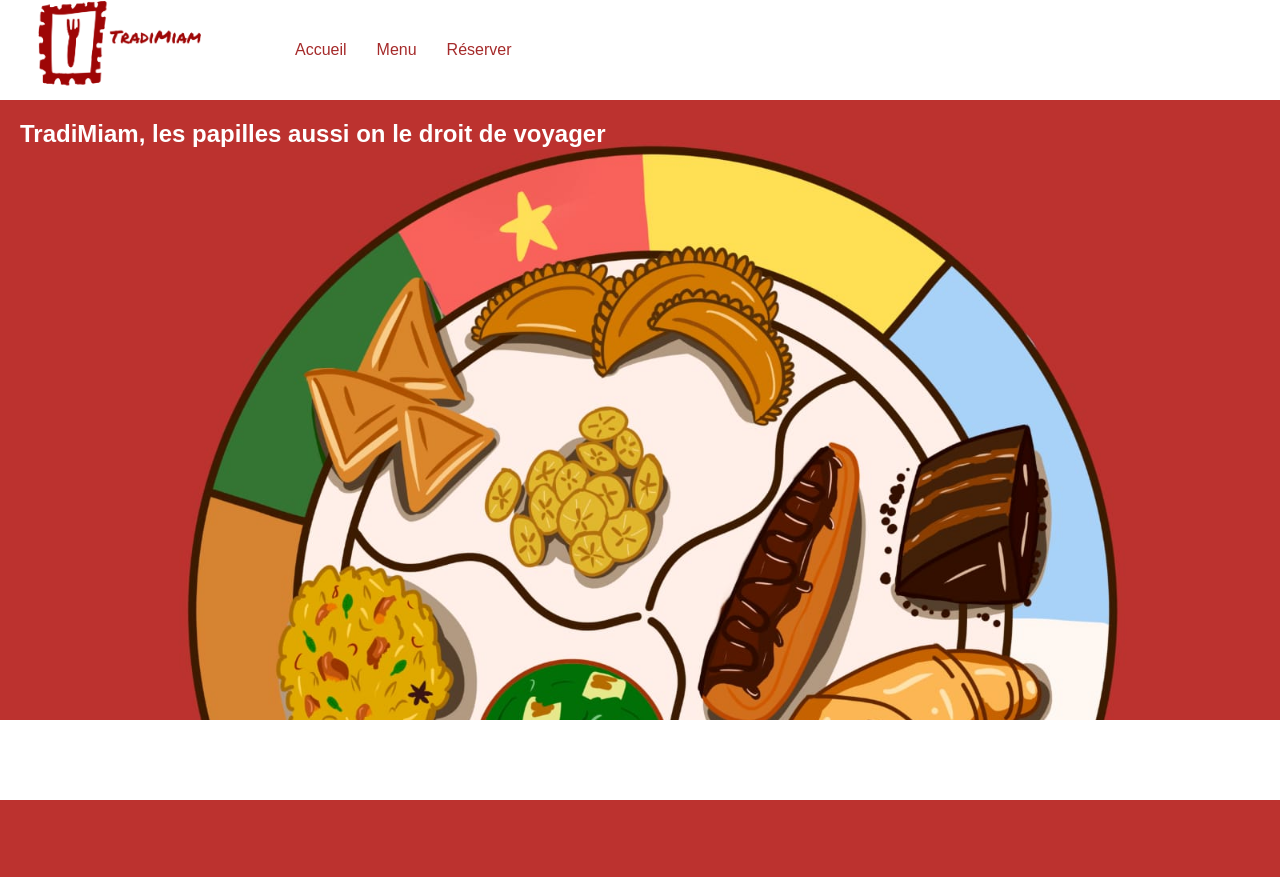
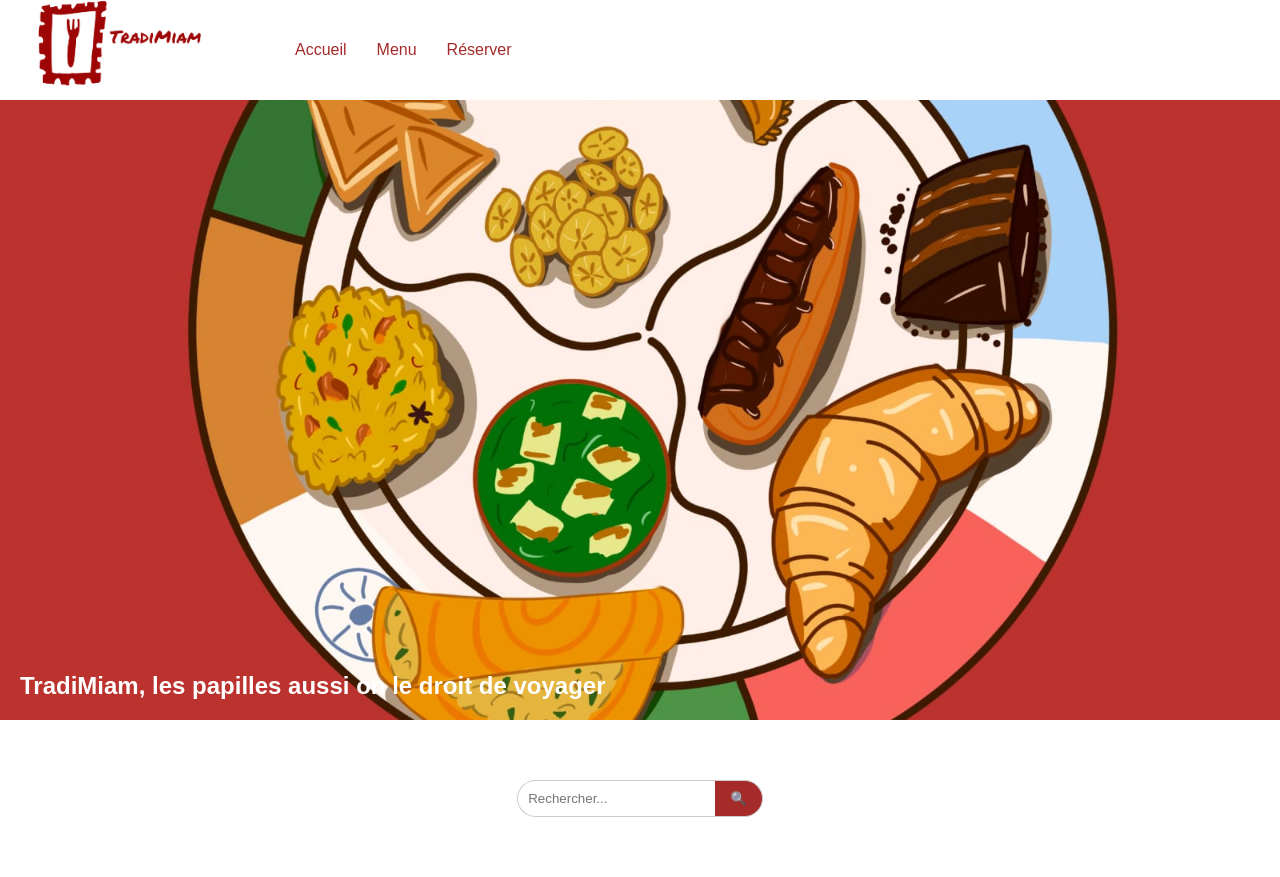
Before and after one commit to Alvivaldi/YumlandMEF1-E, a PHP site: page / in a window 1280 px wide. Before the commit the page ends 800 px from the top, so only its background shows below. Run offline with PHP 8.4, Linux system fonts and the light colour scheme.

Commit message:
index début page acceuil

```diff
--- a/css/styles.css
+++ b/css/styles.css
@@ -30,12 +30,14 @@ header img {
 }
 
 section.top-page {
-    background:url("../images/phFond.jpg");
-    background-size: cover ;
-
+    background: url("../images/phFond.jpg") no-repeat center center;
+    background-size: cover;
     width: 100%;
     aspect-ratio: 16 / 9;
 
+    display: flex;
+    flex-direction: column;
+    justify-content: space-between; /* haut / centre / bas */
 }
 
 
@@ -53,3 +55,45 @@ nav.navigation li {
     color: brown;
     margin: 0 15px;
 }
+
+
+
+
+
+.search-bar {
+    display: flex;
+    justify-content: center;
+    margin-bottom: 30px;
+    align-self: center;
+}
+
+.search-bar input {
+    flex: 1;
+    padding: 10px;
+    border: 1px solid #ccc;
+    border-right: none;
+    border-radius: 25px 0 0 25px;
+    outline: none;
+}
+
+.search-bar button {
+    padding: 10px 15px;
+    border: 1px solid #ccc;
+    border-left: none;
+    background-color: brown;
+    color: white;
+    border-radius: 0 25px 25px 0;
+    cursor: pointer;
+}
+
+.search-bar button:hover {
+    background-color: darkred;
+}
+
+.recherche{
+    display: flex;
+    justify-content: center;
+    margin-top: 60px;
+    margin-bottom: 30px;
+    align-self: center;
+}
--- a/index.html
+++ b/index.html
@@ -1,15 +1,15 @@
-<!DOCTYPE html>
+<!doctype html>
 <html lang="fr">
   <head>
-    <meta charset="UTF-8">
-    <meta name="viewport" content="width=device-width, initial-scale=1.0">
+    <meta charset="UTF-8" />
+    <meta name="viewport" content="width=device-width, initial-scale=1.0" />
     <title>Tradimiam</title>
-    <link rel="stylesheet" href="css/styles.css">
+    <link rel="stylesheet" href="css/styles.css" />
   </head>
   <body>
     <section class="top-page">
       <header>
-            <img src="images/phLogo.png" alt="logo">
+        <img src="images/phLogo.png" alt="logo" />
         <nav class="navigation">
           <li>Accueil</li>
           <li>Menu</li>
@@ -17,15 +17,17 @@
         </nav>
       </header>
       <div class="landing-page">
-            <h1 class="big-title">TradiMiam, les papilles aussi on le droit de voyager</h1>
-
+        <h1 class="big-title">
+          TradiMiam, les papilles aussi on le droit de voyager
+        </h1>
       </div>
-
-
-
-
-
     </section>
 
+    <section class="recherche">
+      <form class="search-bar">
+        <input type="text" placeholder="Rechercher..." />
+        <button type="submit">🔍</button>
+      </form>
+    </section>
   </body>
 </html>
```
Also changed, not shown: README.md. Lines whose indentation alone changed are shown as unchanged.
